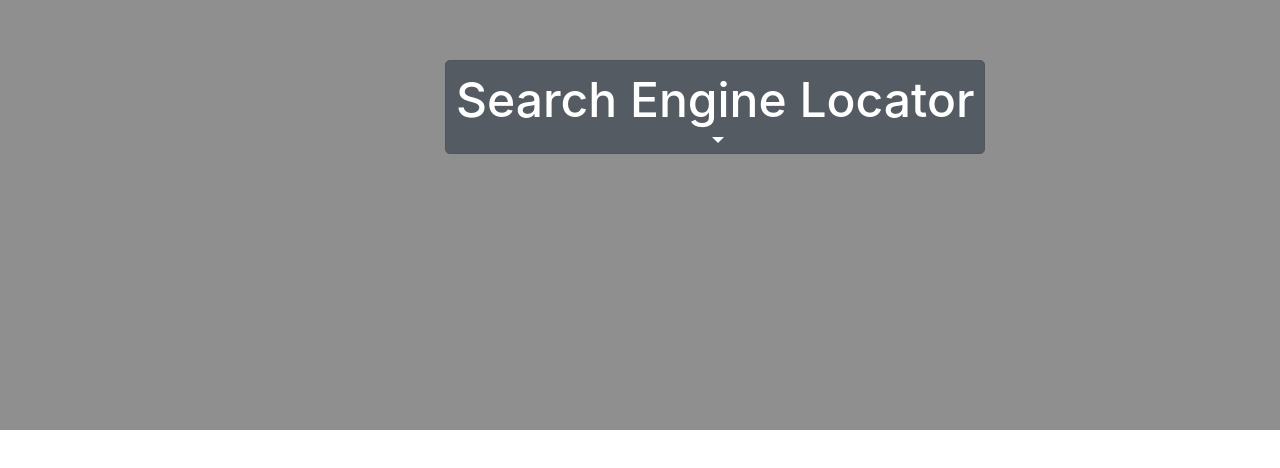
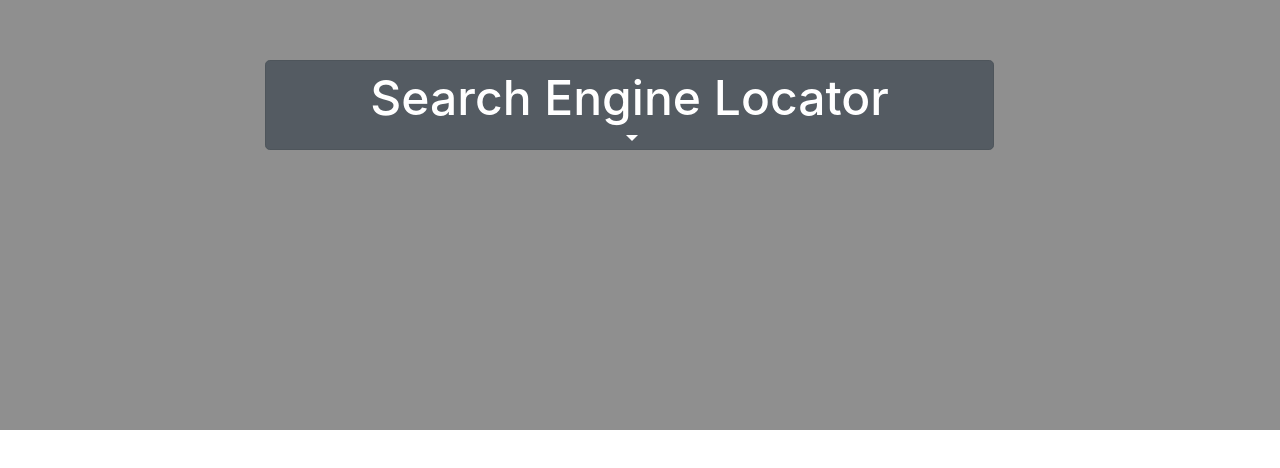
Before and after one commit to Sriram-Mishra/search-engine-locator, a plain HTML site: page index.html in a window 1280 px wide. Shown: the part 190-658 px from the top of the page. Drawn offline with nearby package versions, Linux system fonts and the light colour scheme.

Commit message:
Add files via upload

```diff
--- a/index.html
+++ b/index.html
@@ -1,11 +1,11 @@
-<div style="background-color: #8f8f8f; height:620px;" class="dropdown">
-
-    <div class="container-fluid" style="text-align: centre;">
+<div style="background-color: #8f8f8f; height:620px;" class="container-fluid dropdown">
 
 
 
-        <button style="padding: 10px; margin-left: 430px; margin-top: 250px; " class="btn btn-lg active btn-secondary dropdown-toggle" type="button" id="dropdownMenuButton" data-toggle="dropdown" aria-haspopup="true" aria-expanded="false">
-            <h6 style="font-size: 3rem;">Search Engine Locator</h6>
+
+
+    <button style="margin-left:250px; margin-top: 250px; display:inline;" class="btn btn-lg btn-block active btn-secondary dropdown-toggle col-lg-7" type="button" id="dropdownMenuButton" data-toggle="dropdown" aria-haspopup="true" aria-expanded="false">
+        <h6 class="" style="font-size: 3rem;">Search Engine Locator</h6>
     </button>
 
     <div class="dropdown-menu" aria-labelledby="dropdownMenuButton">
@@ -18,7 +18,7 @@
         <a class="dropdown-item" href="https://in.search.yahoo.com/">
             <h1>Yahoo</h1>
         </a>
-        </div>
+
     </div>
 </div>
 <link rel="stylesheet" href="https://stackpath.bootstrapcdn.com/bootstrap/4.4.1/css/bootstrap.min.css" integrity="sha384-Vkoo8x4CGsO3+Hhxv8T/Q5PaXtkKtu6ug5TOeNV6gBiFeWPGFN9MuhOf23Q9Ifjh" crossorigin="anonymous">
```
Lines whose indentation alone changed are shown as unchanged.
